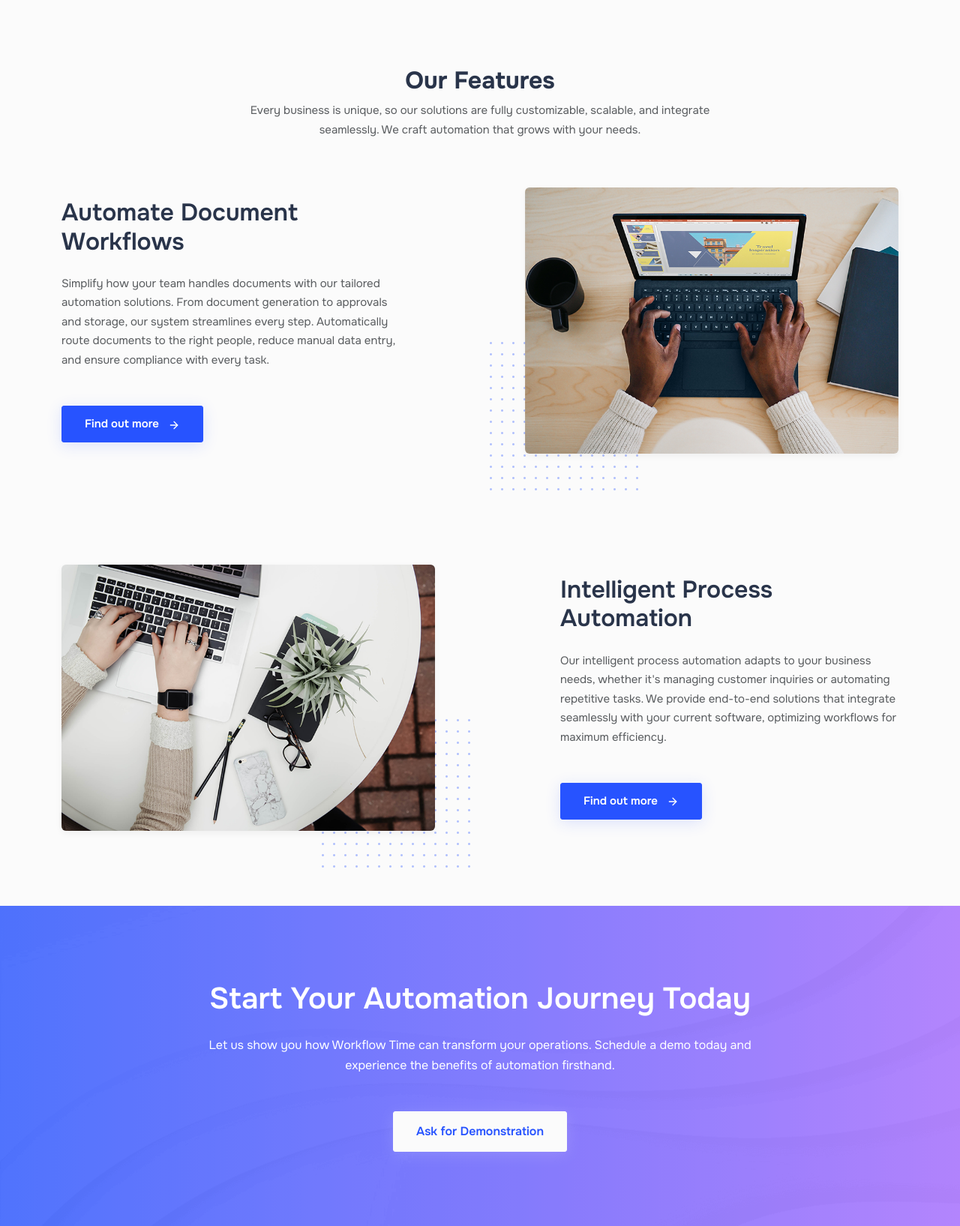
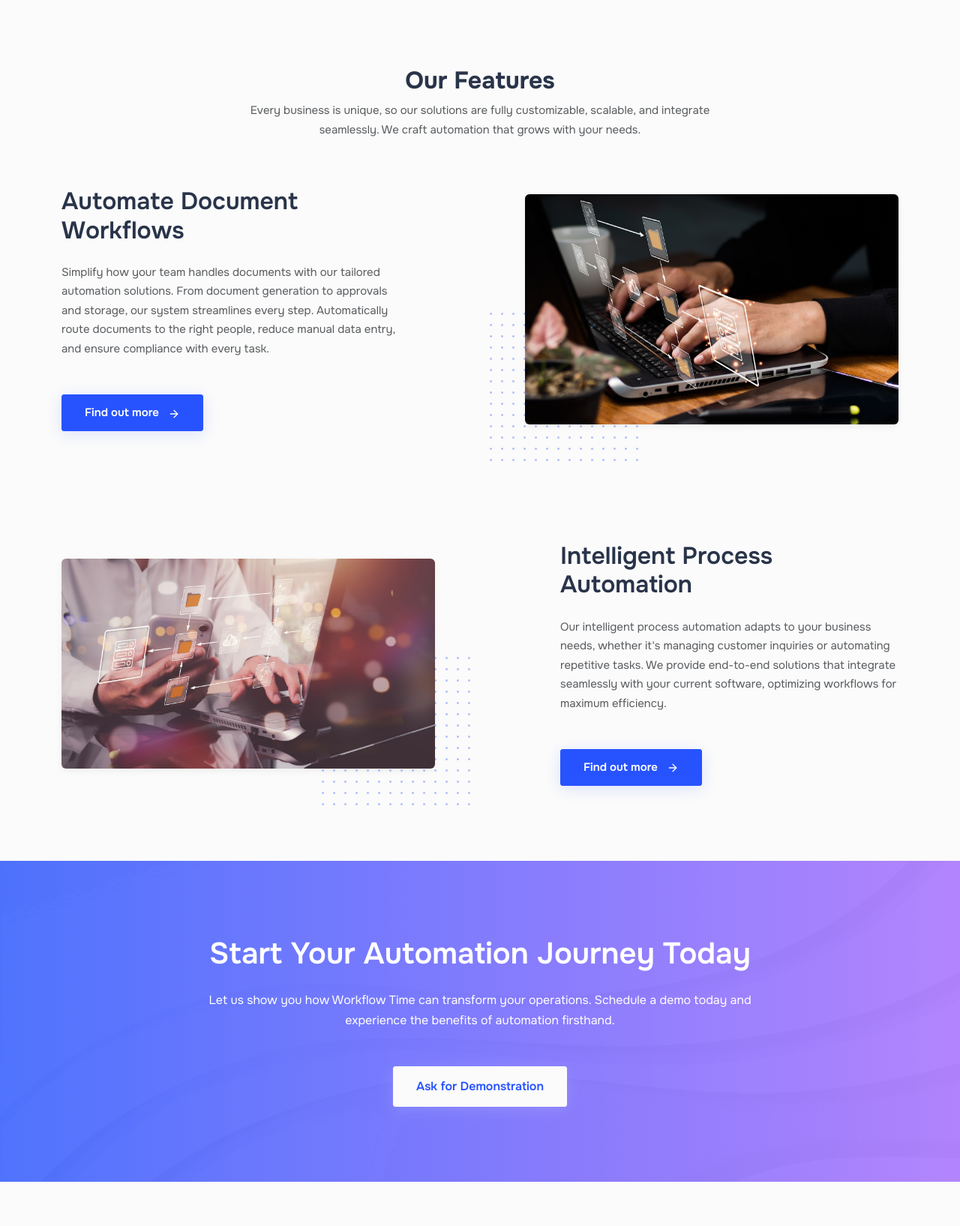
Before and after one commit to eduardragea/workflowtime, a Django app: page /index-1/ in a window 1280 px wide. Shown: the part 1711-3346 px from the top of the page at 75% size. Run offline with Django 4.2, Linux system fonts and the light colour scheme; some libraries are stand-ins or nearby versions.

Commit message:
Update pictures.

```diff
--- a/Django/Landing/templates/partials/features.html
+++ b/Django/Landing/templates/partials/features.html
@@ -23,7 +23,7 @@
             <div class="col-md-6 ms-md-auto order-1 order-md-2">
                 <div class="position-relative">
                     <div class="ms-5 features-img">
-                        <img src="{% static 'images/features-1.jpg' %}" alt="" class="img-fluid d-block mx-auto rounded shadow" />
+                        <img src="{% static 'images/feature1.jpeg' %}" alt="" class="img-fluid d-block mx-auto rounded shadow" />
                     </div>
                     <img src="{% static 'images/dot-img.png' %}" alt="" class="dot-img-left" />
                 </div>
@@ -35,7 +35,7 @@
             <div class="col-md-6">
                 <div class="position-relative mb-md-0 mb-5">
                     <div class="me-5 features-img">
-                        <img src="{% static 'images/features-2.jpg' %}" alt="" class="img-fluid d-block mx-auto rounded shadow" />
+                        <img src="{% static 'images/feature2.jpeg' %}" alt="" class="img-fluid d-block mx-auto rounded shadow" />
                     </div>
                     <img src="{% static 'images/dot-img.png' %}" alt="" class="dot-img-right" />
                 </div>
```
Also changed, not shown: Django/Landing/static/images/feature1.jpeg (added), Django/Landing/static/images/feature2.jpeg (added), Django/Landing/static/images/team/mario.jpeg, 3 other files.
